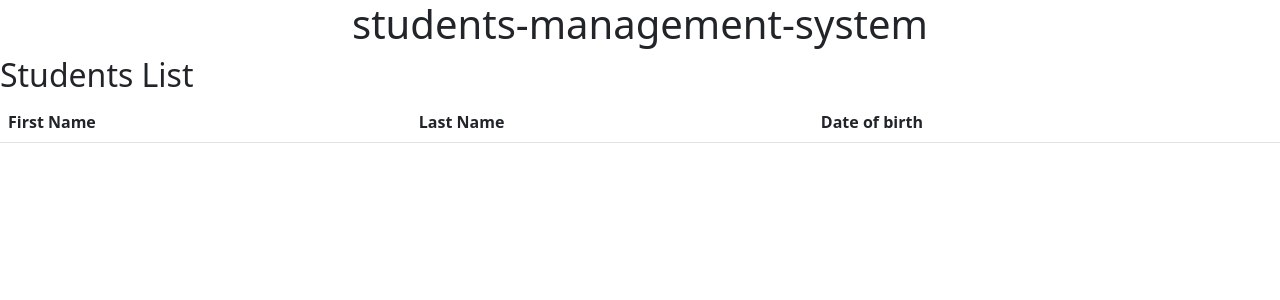
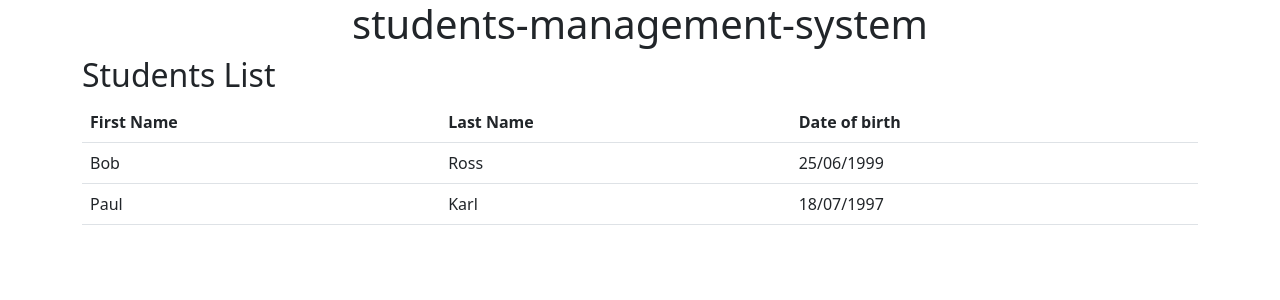
Before and after one commit to zineddinezino/students-management-system-front-end, an Angular app: page / in a window 1280 px wide. Shown: the top 300 px of the page. Built offline with nearby package versions, Linux system fonts and the light colour scheme.

Commit message:
Student List Component

```diff
--- a/src/app/app.component.html
+++ b/src/app/app.component.html
@@ -1,11 +1,4 @@
 <h1 class="text-center">{{title}}</h1>
+<div class="container">
 <app-students-list>{{title}}</app-students-list>
-<!-- * * * * * * * * * * * * * * * * * * * * * * * * * * * * * * * -->
-<!-- * * * * * * * * * * * The content above * * * * * * * * * * * -->
-<!-- * * * * * * * * * * is only a placeholder * * * * * * * * * * -->
-<!-- * * * * * * * * * * and can be replaced. * * * * * * * * * * * -->
-<!-- * * * * * * * * * * * * * * * * * * * * * * * * * * * * * * * -->
-<!-- * * * * * * * * * * End of Placeholder * * * * * * * * * * * -->
-<!-- * * * * * * * * * * * * * * * * * * * * * * * * * * * * * * * -->
-
-<router-outlet></router-outlet>
+</div>
--- a/src/app/model/student.model.ts
+++ b/src/app/model/student.model.ts
@@ -2,5 +2,5 @@ export class Student {
     studentId: number | undefined;
     firstName: string | undefined;
     lastName: string | undefined;
-    dateOfBirth: Date | undefined;
+    dateOfBirth: String | undefined;
 }
--- a/src/app/students-list/students-list.component.ts
+++ b/src/app/students-list/students-list.component.ts
@@ -13,6 +13,19 @@ export class StudentsListComponent implements OnInit {
   constructor() { }
 
   ngOnInit(): void {
+    this.students = [{
+      "studentId":1,
+      "firstName": "Bob",
+      "lastName": "Ross",
+      "dateOfBirth": "25/06/1999"
+    },
+    {
+      "studentId":2,
+      "firstName": "Paul",
+      "lastName": "Karl",
+      "dateOfBirth": "18/07/1997"
+    }
+  ];
   }
 
 }
```
